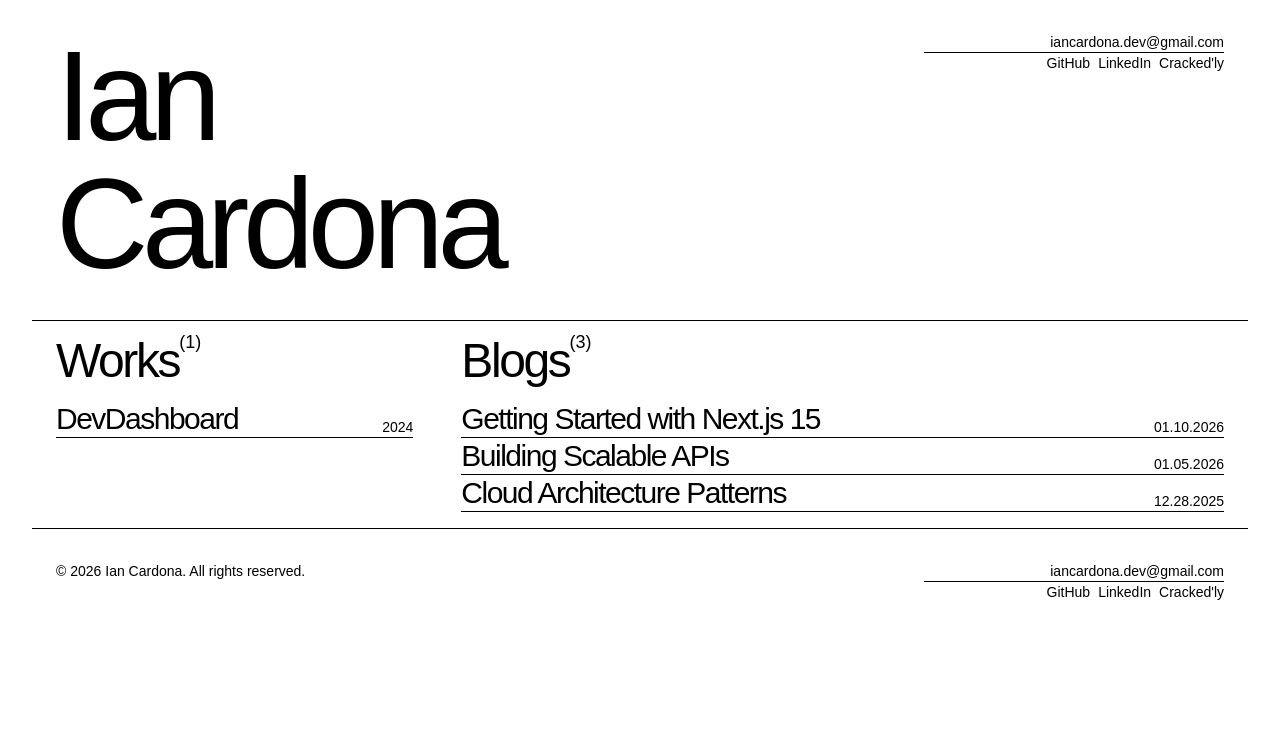
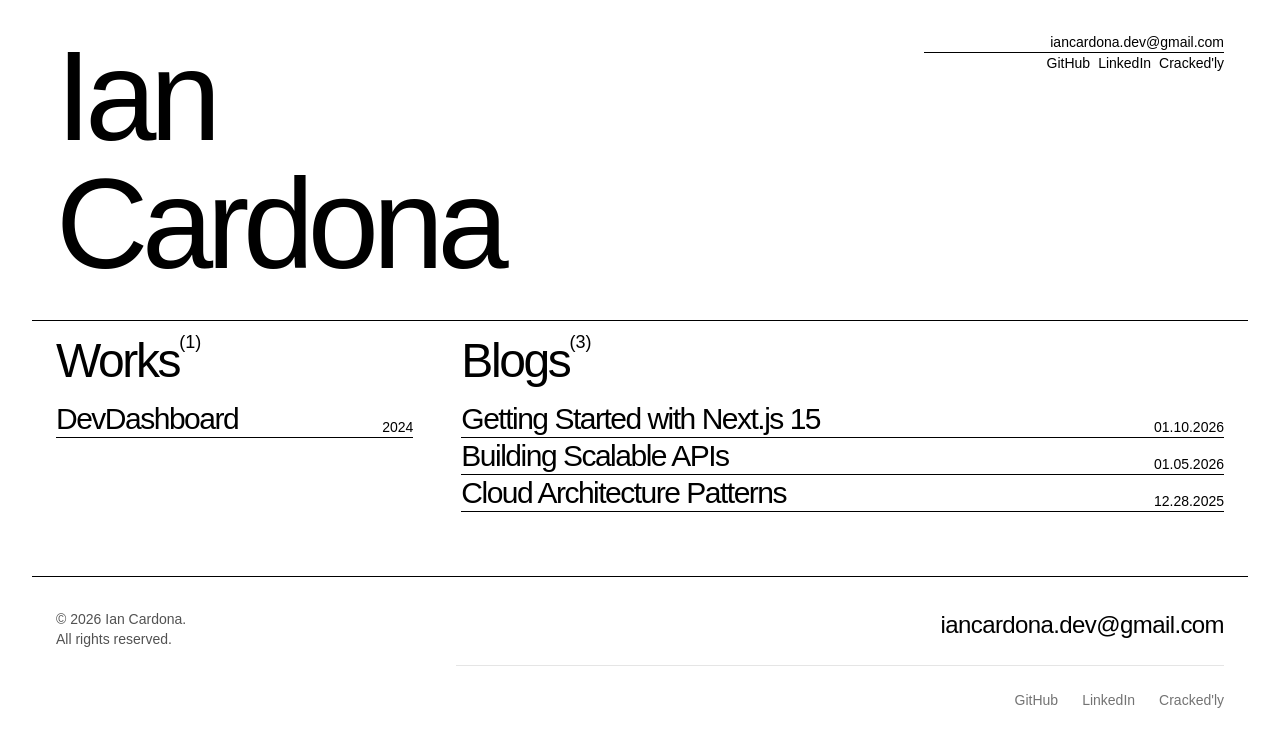
Before and after one commit to Ian-Cardona/personal-website, a Next.js app: page / in a window 1280 px wide. Shown: the top 746 px of the page. Built offline with nearby package versions, Linux system fonts and the light colour scheme; a web font is replaced by a local one.

Commit message:
component(app): implement new footer design

```diff
--- a/components/home/Footer.tsx
+++ b/components/home/Footer.tsx
@@ -1,4 +1,11 @@
 import React from 'react';
+
+// 1. Data configuration for easier updates
+const SOCIAL_LINKS = [
+  { href: 'https://github.com/Ian-Cardona', label: 'GitHub' },
+  { href: 'https://www.linkedin.com/in/swe-ian-cardona/', label: 'LinkedIn' },
+  { href: 'https://www.credly.com/users/angelo-ian-michael-cardona.a988e18b', label: 'Cracked\'ly' },
+];
 
 interface FooterLinkProps {
   href: string;
@@ -11,7 +18,7 @@ function FooterLink({ href, children }: FooterLinkProps) {
       href={href}
       target="_blank"
       rel="noopener noreferrer"
-      className="hover:text-blue-600 dark:hover:text-blue-400 transition-colors"
+      className="text-sm font-medium text-neutral-500 hover:text-blue-600 dark:text-neutral-400 dark:hover:text-blue-400 transition-colors"
     >
       {children}
     </a>
@@ -22,28 +29,51 @@ export default function Footer() {
   const currentYear = new Date().getFullYear();
 
   return (
-    <footer className="w-full border-t border-black dark:border-white">
+    <footer className="w-full border-t border-black dark:border-white mt-12">
       <div className="mx-auto max-w-7xl px-6 py-8">
+        {/* 2. Grid System Update:
+           Changed to lg:grid-cols-12 to match the parent 'Home' layout.
+           Left: col-span-4 (Matches 'Works')
+           Right: col-span-8 (Matches 'Blogs')
+        */}
         <div className="grid grid-cols-1 gap-8 lg:grid-cols-12">
-          <div className="lg:col-span-7">
-            <p className="text-sm">
-              © {currentYear} Ian Cardona. All rights reserved.
+
+          {/* Copyright Section (Aligned with 'Works') */}
+          <div className="lg:col-span-4 flex flex-col justify-between">
+            <p className="text-sm text-neutral-600 dark:text-neutral-400">
+              © {currentYear} Ian Cardona.
+              <br />
+              All rights reserved.
             </p>
           </div>
 
-          <div className="flex flex-col items-end text-right lg:col-span-5">
-            <div className="text-sm">iancardona.dev@gmail.com</div>
-            <div className="min-w-75 border-t border-black dark:border-white"></div>
-            <div className="w-fit min-w-75">
-              <div className="flex justify-end gap-2 text-sm">
-                <FooterLink href="https://github.com/Ian-Cardona">GitHub</FooterLink>
-                <FooterLink href="https://www.linkedin.com/in/swe-ian-cardona/">LinkedIn</FooterLink>
-                <FooterLink href="https://www.credly.com/users/angelo-ian-michael-cardona.a988e18b">
-                  Cracked&apos;ly
-                </FooterLink>
+          {/* Contact & Links Section (Aligned with 'Blogs') */}
+          <div className="lg:col-span-8">
+            <div className="flex flex-col items-start lg:items-end gap-6">
+
+              {/* Email Button */}
+              <a
+                href="mailto:iancardona.dev@gmail.com"
+                className="text-2xl font-medium tracking-tight hover:text-neutral-600 dark:hover:text-neutral-300 transition-colors"
+              >
+                iancardona.dev@gmail.com
+              </a>
+
+              {/* Separator Line (Responsive) */}
+              <div className="h-px w-full bg-black/10 dark:bg-white/20" />
+
+              {/* Social Links */}
+              <div className="flex flex-wrap gap-x-6 gap-y-2">
+                {SOCIAL_LINKS.map((link) => (
+                  <FooterLink key={link.label} href={link.href}>
+                    {link.label}
+                  </FooterLink>
+                ))}
               </div>
+
             </div>
           </div>
+
         </div>
       </div>
     </footer>
```
